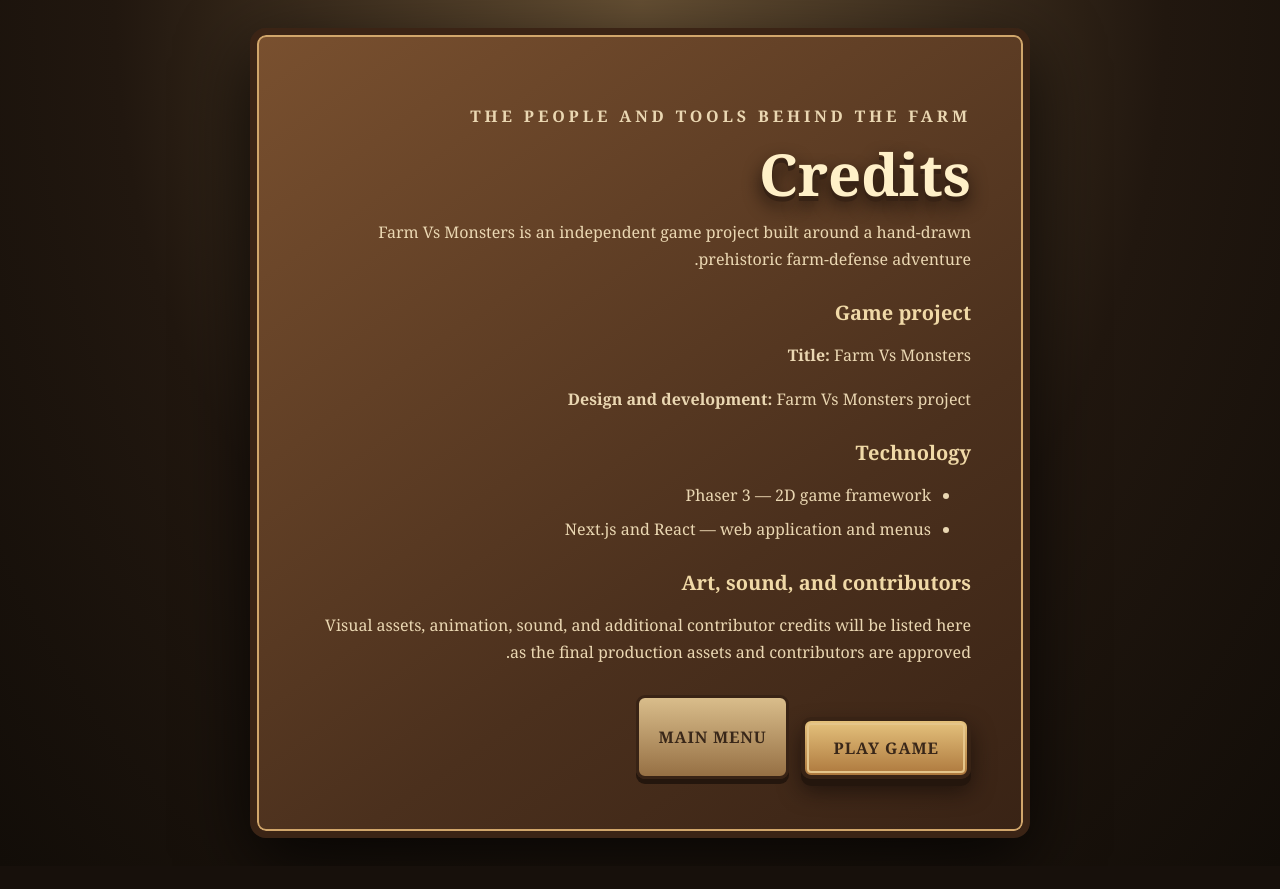
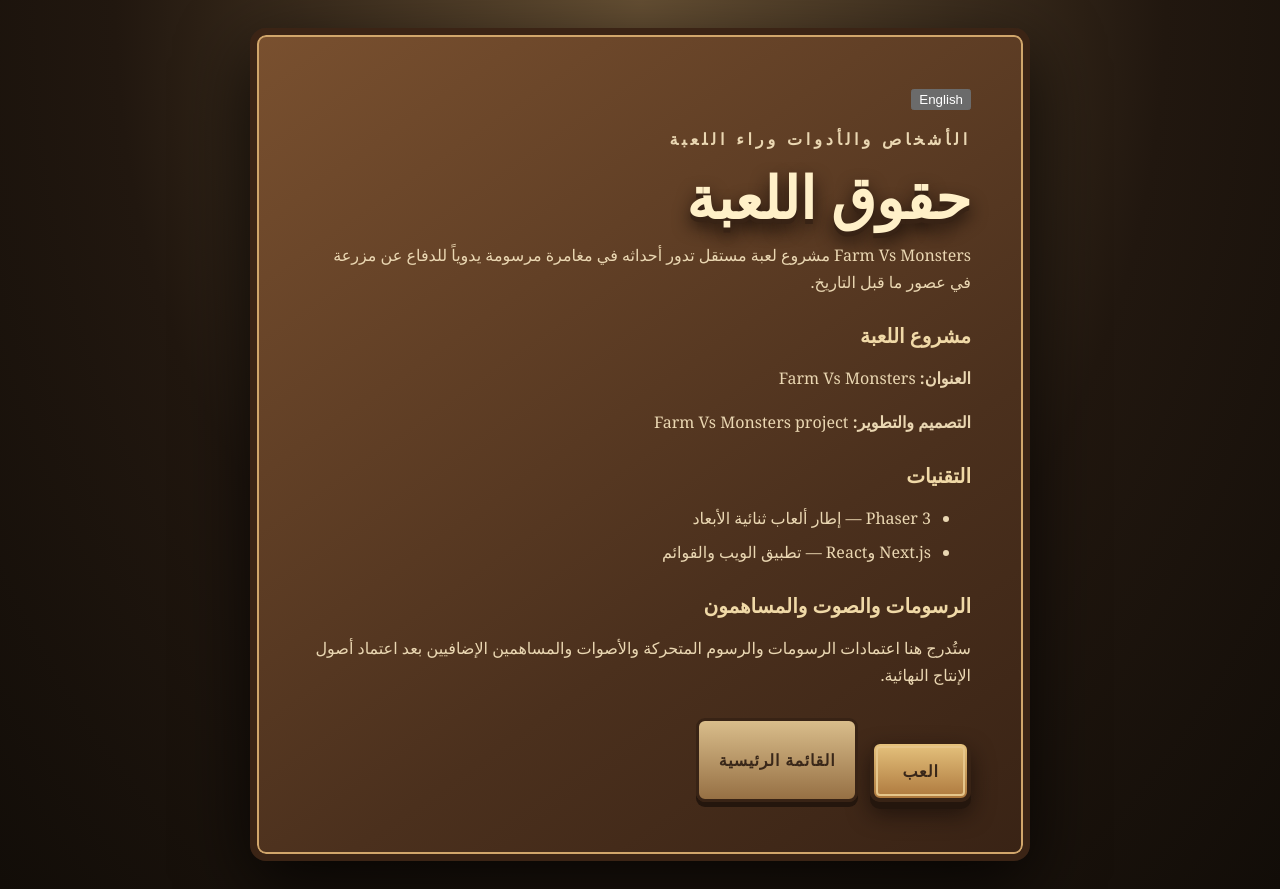
Before and after one commit to waelkamira/FarmVsMonsters, a Next.js app in the folder web/: page /credits in a window 1280 px wide. Before the commit the page ends 866 px from the top, so only its background shows below. Built offline with nearby package versions, Linux system fonts and the light colour scheme.

Commit message:
Translate game credits and add language selector

```diff
--- a/web/app/credits/page.js
+++ b/web/app/credits/page.js
@@ -1,29 +1,14 @@
+"use client";
 import Link from "next/link";
-
-export const metadata = { title: "Credits — Farm Vs Monsters" };
-
+import { useLocale, LanguageToggle } from "../LocaleProvider";
 export default function CreditsPage() {
-  return (
-    <main className="info-shell">
-      <article className="info-card">
-        <p className="eyebrow">THE PEOPLE AND TOOLS BEHIND THE FARM</p>
-        <h1>Credits</h1>
-        <p>Farm Vs Monsters is an independent game project built around a hand-drawn prehistoric farm-defense adventure.</p>
-        <h2>Game project</h2>
-        <p><strong>Title:</strong> Farm Vs Monsters</p>
-        <p><strong>Design and development:</strong> Farm Vs Monsters project</p>
-        <h2>Technology</h2>
-        <ul>
-          <li>Phaser 3 — 2D game framework</li>
-          <li>Next.js and React — web application and menus</li>
-        </ul>
-        <h2>Art, sound, and contributors</h2>
-        <p>Visual assets, animation, sound, and additional contributor credits will be listed here as the final production assets and contributors are approved.</p>
-        <nav className="info-nav">
-          <Link className="primary-link" href="/game">Play Game</Link>
-          <Link className="secondary-link" href="/">Main Menu</Link>
-        </nav>
-      </article>
-    </main>
-  );
+ const {t}=useLocale();
+ return <main className="info-shell"><article className="info-card">
+ <LanguageToggle/><p className="eyebrow">{t("THE PEOPLE AND TOOLS BEHIND THE FARM")}</p><h1>{t("Credits")}</h1>
+ <p>{t("Farm Vs Monsters is an independent game project built around a hand-drawn prehistoric farm-defense adventure.")}</p>
+ <h2>{t("Game project")}</h2><p><strong>{t("Title:")}</strong> Farm Vs Monsters</p><p><strong>{t("Design and development:")}</strong> Farm Vs Monsters project</p>
+ <h2>{t("Technology")}</h2><ul><li>{t("Phaser 3 — 2D game framework")}</li><li>{t("Next.js and React — web application and menus")}</li></ul>
+ <h2>{t("Art, sound, and contributors")}</h2><p>{t("Visual assets, animation, sound, and additional contributor credits will be listed here as the final production assets and contributors are approved.")}</p>
+ <nav className="info-nav"><Link className="primary-link" href="/game">{t("Play Game")}</Link><Link className="secondary-link" href="/">{t("Main Menu")}</Link></nav>
+ </article></main>;
 }
```
